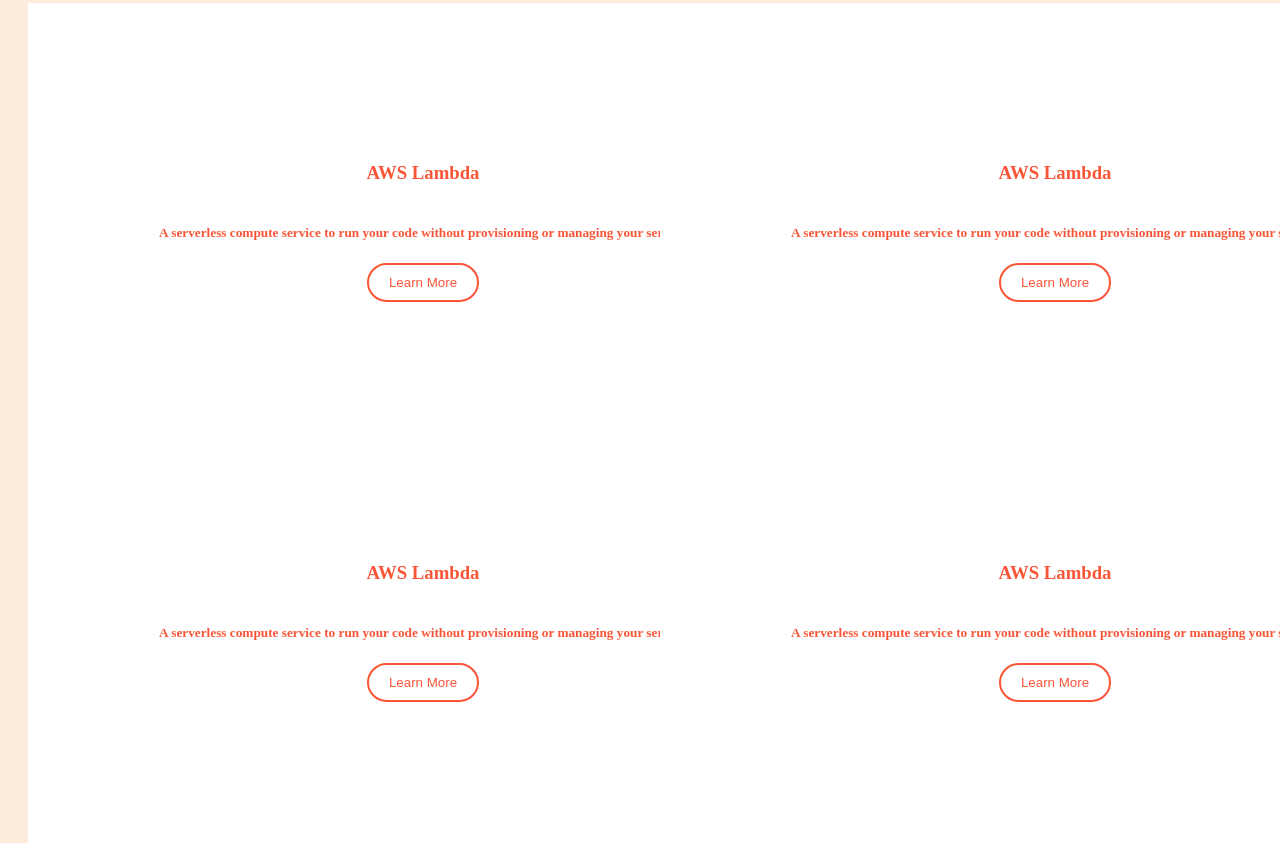
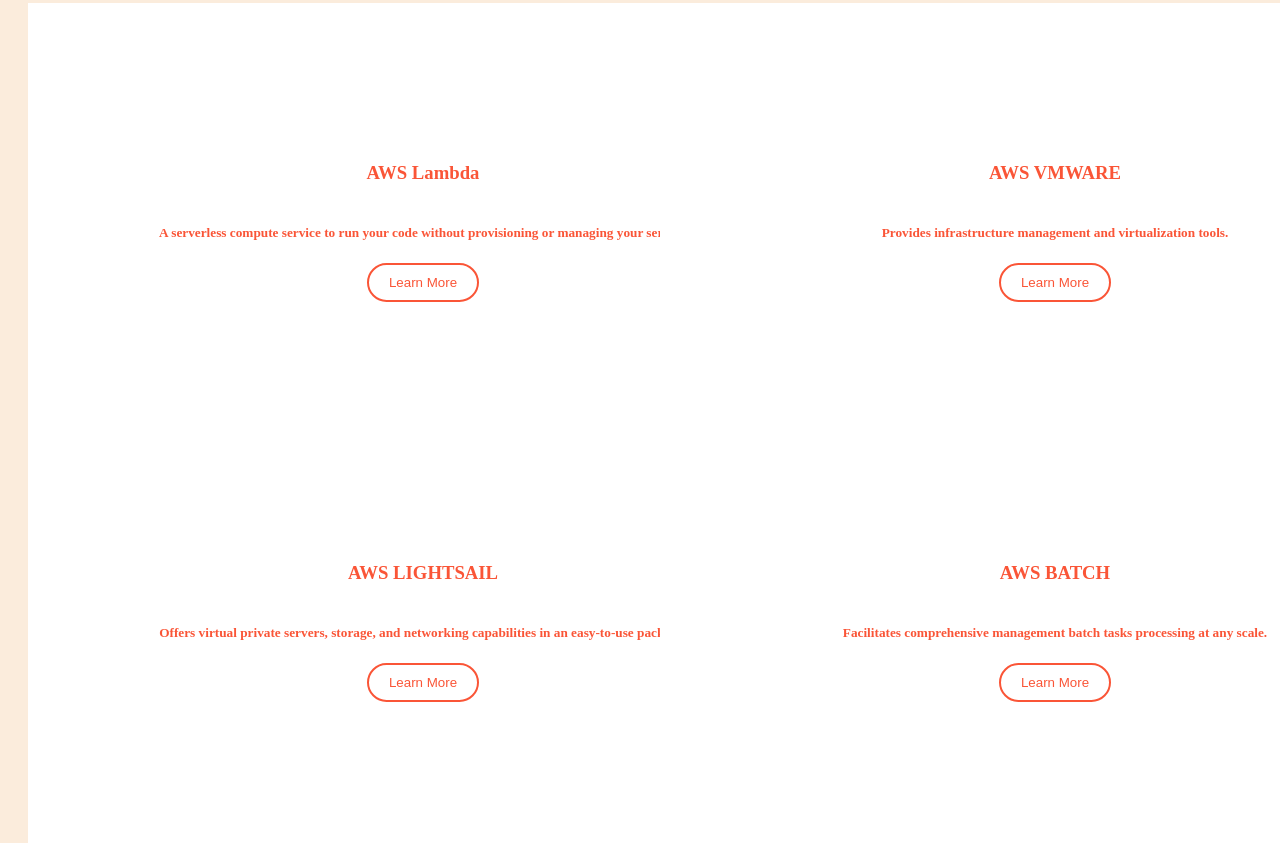
Before and after one commit to hhemen101/CloudComputing, a plain HTML site: page services.html in a window 1280 px wide. Shown: the part 357-1200 px from the top of the page. Drawn offline with Linux system fonts and the light colour scheme.

Commit message:
Update services.html

```diff
--- a/services.html
+++ b/services.html
@@ -23,25 +23,27 @@
     <div class="quadrants">
         <div class="container quadrant1">
             <h3>AWS Lambda</h3>
-            <h5>A serverless compute service to run your code without provisioning or managing your servers</h5>
+            <h5>A serverless compute service to run your code
+                without provisioning or managing your servers</h5>
             <button class="learn-button">Learn More</button>
         </div>
 
         <div class="container quadrant2">
-            <h3>AWS Lambda</h3>
-            <h5>A serverless compute service to run your code without provisioning or managing your servers</h5>
+            <h3>AWS VMWARE</h3>
+            <h5>Provides infrastructure management and virtualization tools.</h5>
             <button class="learn-button">Learn More</button>
         </div>
 
         <div class="container quadrant3">
-            <h3>AWS Lambda</h3>
-            <h5>A serverless compute service to run your code without provisioning or managing your servers</h5>
+            <h3>AWS LIGHTSAIL</h3>
+            <h5>Offers virtual private servers, storage, and
+                networking capabilities in an easy-to-use package.</h5>
             <button class="learn-button">Learn More</button>
         </div>
 
         <div class="container quadrant4">
-            <h3>AWS Lambda</h3>
-            <h5>A serverless compute service to run your code without provisioning or managing your servers</h5>
+            <h3>AWS BATCH</h3>
+            <h5>Facilitates comprehensive management batch tasks processing at any scale.</h5>
             <button class="learn-button">Learn More</button>
         </div>
     </div>
```
